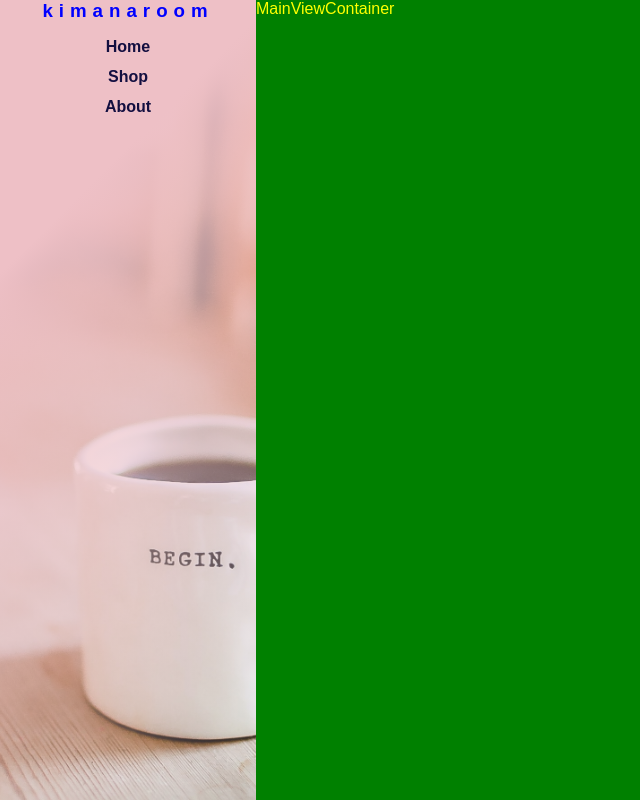
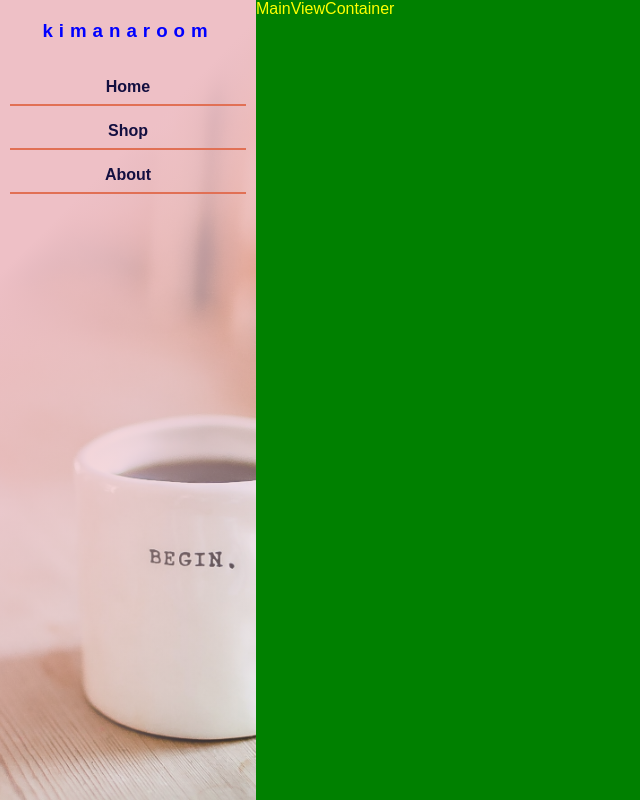
Before and after one commit to zoveloper/ecommerce, a React (Create React App) app in the folder frontend/: page / in a window 1280 px wide. Shown: the whole page, without its empty margins (0-640 px from the left). Built offline with nearby package versions, Linux system fonts and the light colour scheme.

Commit message:
added menu items to props & added divider line

```diff
--- a/frontend/src/App.js
+++ b/frontend/src/App.js
@@ -9,7 +9,12 @@ const App =() =>{
 
   const backgroundImage = 'images/coffee.jpg';
   const SidevarHeader = "kimanaroom";
-  const menuItems = ['Home', 'Shop', 'About'];
+  const menuItems = [
+    {name: 'Home', to: '/', icon:''},
+    {name: 'Shop', to: '/Shop', icon:''},
+    {name: 'About', to: '/About', icon:''},
+  ];
+
   return(
     <s.App>
       <Sidebar
--- a/frontend/src/components/Sidebar/Sidebar.js
+++ b/frontend/src/components/Sidebar/Sidebar.js
@@ -9,7 +9,12 @@ const Sidebar = props =>{
     } = props;
 
     const menuItemsJSX = menuItems.map((item, index) =>{
-        return(<s.MenuItem key={index}>{item}</s.MenuItem>
+        return(
+        <s.MenuItem key={index}>
+            <s.Text>
+                {item.name}
+            </s.Text>
+        </s.MenuItem>
         )
     })
 
@@ -17,7 +22,7 @@ const Sidebar = props =>{
     return(
     <s.SidebarContainer backgroundImage={ backgroundImage }>
     <s.SidebarHeader>{SidevarHeader}</s.SidebarHeader>
-    <s.MenuItemsContainer>{menuItemsJSX}</s.MenuItemsContainer>
+    <s.MenuItemContainer>{menuItemsJSX}</s.MenuItemContainer>
     </s.SidebarContainer>
     )
 }
--- a/frontend/src/components/Sidebar/Sidebar.styles.js
+++ b/frontend/src/components/Sidebar/Sidebar.styles.js
@@ -16,19 +16,31 @@ export const SidebarContainer = styled.div`
 `
 
 export const SidebarHeader = styled.h3`
-    padding: 20px, 0;
+    padding: 20px 0;
     text-align: center;
     margin-bottom: 10px;
     letter-spacing: 6px;
 `
-export const MenuItemsContainer =styled.div`
+export const MenuItemContainer =styled.div`
 
 
 `;
 export const MenuItem =styled.div`
     text-align:center;
-    padding:  6px 20px;
+    padding: 6px 10px;
     font-weight:600;
-    color: rgba(19 , 15 ,64)
+    color: rgba(19 , 15 ,64);
+
+    &:after {
+        content:'';
+        border: 1px solid rgba(225, 112, 85);
+        display: block;
+        margin: 8px 0 4px;
+    }
 
 `;
+
+export const Text =styled.p`
+    display: inline
+
+`
```
